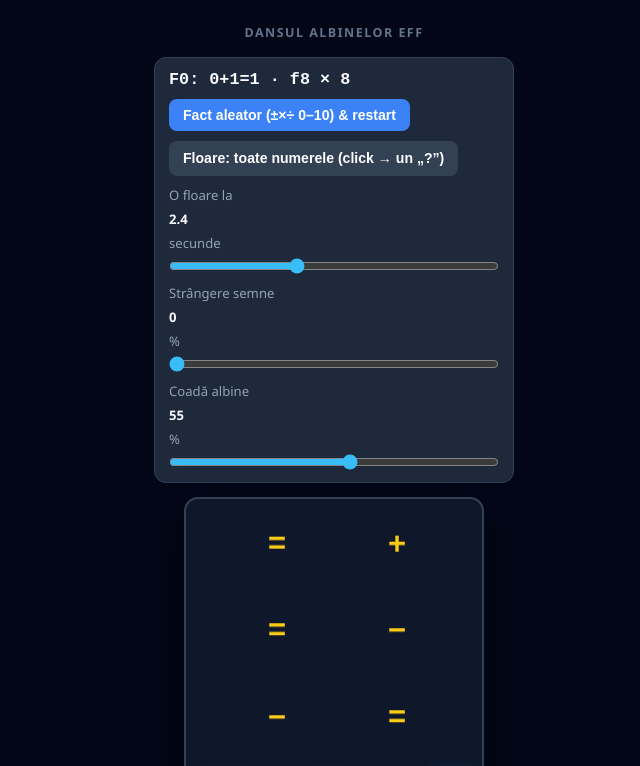
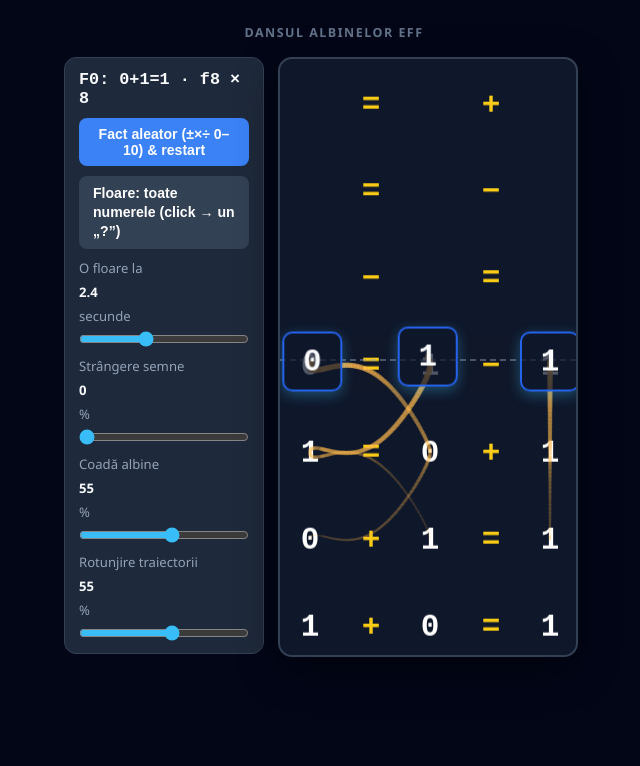
Before and after one commit to ion-motica/yl, a website: page Dansul albinelor EFF/index.html in a window 1280 px wide. Shown: the top 766 px of the page, without its empty margins (306-946 px from the left). Drawn offline with Linux system fonts and the light colour scheme.

Commit message:
number bees - slide rotunjure traiectorii
Co-authored-by: Cursor <cursoragent@cursor.com>

```diff
--- a/Dansul albinelor EFF/dans.js
+++ b/Dansul albinelor EFF/dans.js
@@ -51,6 +51,8 @@
     flowerDisplayMode: "all",
     signCompact: 0,
     trailLength: 55,
+    pathRoundness: 55,
+    sidebarWidth: 200,
   };
 
   const TRAIL_PALETTE = [
@@ -232,8 +234,16 @@
     );
   }
 
-  function buildBeeKeyframes(beeIndex, syncEvents) {
-    if (syncEvents.length === 0) return [];
+  function smoothstep(u) {
+    return u * u * (3 - 2 * u);
+  }
+
+  function buildBeeKeyframes(beeIndex, syncEvents, opts) {
+    if (syncEvents.length === 0) return { keyframes: [], segments: [], smoothU: false };
+
+    const round = clamp(opts.pathRoundness, 0, 100) / 100;
+    const refY = opts.referenceY;
+    const arenaH = opts.arenaHeight;
 
     const keyframes = syncEvents.map((ev) => ({
       t: ev.t,
@@ -242,7 +252,10 @@
     }));
 
     const segments = [];
-    const wander = 28 + beeIndex * 11;
+    const bulgeX = lerp(26, 48, round) + beeIndex * 8;
+    const liftY = lerp(10, arenaH * 0.2, round);
+    const along = lerp(0.24, 0.5, round);
+    const loftBlend = 0.5 + round * 0.4;
 
     for (let i = 0; i < keyframes.length - 1; i += 1) {
       const p0 = keyframes[i];
@@ -252,30 +265,30 @@
       const dy = p1.y - p0.y;
       const dist = Math.hypot(dx, dy) || 1;
       const nx = -dy / dist;
-      const ny = dx / dist;
-      const sign = beeIndex % 2 === 0 ? 1 : -1;
-      const bulge = sign * wander * (0.65 + 0.15 * beeIndex);
+      const arcSign = (i + beeIndex) % 2 === 0 ? 1 : -1;
+      const loftY = refY + arcSign * liftY;
+      const bx = bulgeX * lerp(1, 0.65, round);
 
       segments.push({
         t0: p0.t,
         t1: p1.t,
         p0x: p0.x,
         p0y: p0.y,
-        c1x: p0.x + dx * 0.28 + nx * bulge,
-        c1y: p0.y + dy * 0.28 + ny * bulge * 0.35,
-        c2x: p1.x - dx * 0.28 + nx * bulge * 0.6,
-        c2y: p1.y - dy * 0.28 - ny * bulge * 0.25,
+        c1x: p0.x + dx * along + nx * bx,
+        c1y: lerp(p0.y, loftY, loftBlend),
+        c2x: p1.x - dx * along + nx * bx * 0.55,
+        c2y: lerp(p1.y, loftY, loftBlend),
         p1x: p1.x,
         p1y: p1.y,
         dt,
       });
     }
 
-    return { keyframes, segments };
+    return { keyframes, segments, smoothU: round > 0.15 };
   }
 
   function evalBeePath(path, t) {
-    const { keyframes, segments } = path;
+    const { keyframes, segments, smoothU } = path;
     if (keyframes.length === 0) return { x: 0, y: 0 };
     if (t <= keyframes[0].t) return { x: keyframes[0].x, y: keyframes[0].y };
     const last = keyframes[keyframes.length - 1];
@@ -283,7 +296,8 @@
 
     for (const seg of segments) {
       if (t >= seg.t0 && t <= seg.t1) {
-        const u = seg.dt > 0 ? (t - seg.t0) / seg.dt : 0;
+        let u = seg.dt > 0 ? (t - seg.t0) / seg.dt : 0;
+        if (smoothU) u = smoothstep(u);
         return {
           x: cubicAt(seg.p0x, seg.c1x, seg.c2x, seg.p1x, u),
           y: cubicAt(seg.p0y, seg.c1y, seg.c2y, seg.p1y, u),
@@ -320,6 +334,9 @@
     _buildDom() {
       this.root = document.createElement("div");
       this.root.className = "dae-root";
+
+      this.main = document.createElement("div");
+      this.main.className = "dae-main";
 
       this.toolbar = document.createElement("div");
       this.toolbar.className = "dae-toolbar";
@@ -403,13 +420,36 @@
         this.trailLengthSlider
       );
 
+      this.roundSliderLabel = document.createElement("label");
+      this.roundSliderLabel.className = "dae-slider-label";
+
+      this.pathRoundnessOut = document.createElement("output");
+      this.pathRoundnessOut.className = "dae-interval-out";
+      this.pathRoundnessOut.textContent = String(this.options.pathRoundness);
+
+      this.pathRoundnessSlider = document.createElement("input");
+      this.pathRoundnessSlider.type = "range";
+      this.pathRoundnessSlider.min = "0";
+      this.pathRoundnessSlider.max = "100";
+      this.pathRoundnessSlider.step = "1";
+      this.pathRoundnessSlider.value = String(this.options.pathRoundness);
+      this.pathRoundnessSlider.className = "dae-slider";
+
+      this.roundSliderLabel.append(
+        "Rotunjire traiectorii ",
+        this.pathRoundnessOut,
+        "%",
+        this.pathRoundnessSlider
+      );
+
       this.toolbar.append(
         this.factLabel,
         this.btnRestart,
         this.btnDisplayMode,
         this.sliderLabel,
         this.signSliderLabel,
-        this.trailSliderLabel
+        this.trailSliderLabel,
+        this.roundSliderLabel
       );
 
       this.arenaWrap = document.createElement("div");
@@ -452,8 +492,10 @@
       );
       this.bees.forEach((b) => this.beeLayer.appendChild(b.el));
       this.arenaWrap.appendChild(this.arena);
-      this.root.append(this.toolbar, this.arenaWrap);
+      this.main.append(this.toolbar, this.arenaWrap);
+      this.root.append(this.main);
       this.container.replaceChildren(this.root);
+      this.toolbar.style.width = `${this.options.sidebarWidth}px`;
     }
 
     _bindControls() {
@@ -483,6 +525,19 @@
         if (this.options.trailLength <= 0) this._clearBeeTrails();
         this._drawBeeTrails(this._lastBeePositions);
       });
+      this.pathRoundnessSlider.addEventListener("input", () => {
+        this.options.pathRoundness = Number(this.pathRoundnessSlider.value);
+        this.pathRoundnessOut.textContent = this.pathRoundnessSlider.value;
+        this._rebuildBeePaths();
+      });
+    }
+
+    _pathBuildOpts() {
+      return {
+        pathRoundness: this.options.pathRoundness,
+        referenceY: this.referenceY,
+        arenaHeight: this.options.arenaHeight,
+      };
     }
 
     _clearBeeTrails() {
@@ -905,7 +960,9 @@
 
       events.sort((a, b) => a.t - b.t);
       this.syncHorizon = events.length ? events[events.length - 1].t : now + 10;
-      this.beePaths = this.trioSlots.map((_, i) => buildBeeKeyframes(i, events));
+      this.beePaths = this.trioSlots.map((_, i) =>
+        buildBeeKeyframes(i, events, this._pathBuildOpts())
+      );
     }
 
     _flowerInRefBand(flower) {
@@ -1074,6 +1131,13 @@
         this.trailLengthSlider.value = String(partial.trailLength);
         this.trailLengthOut.textContent = String(partial.trailLength);
       }
+      if (partial.pathRoundness != null) {
+        this.pathRoundnessSlider.value = String(partial.pathRoundness);
+        this.pathRoundnessOut.textContent = String(partial.pathRoundness);
+      }
+      if (partial.sidebarWidth != null) {
+        this.toolbar.style.width = `${partial.sidebarWidth}px`;
+      }
       this._layoutMetrics();
       this._refreshFlowerCellWidths();
       this.flowers.forEach((f) => this._applyFlowerDisplay(f));
--- a/Dansul albinelor EFF/index.html
+++ b/Dansul albinelor EFF/index.html
@@ -27,7 +27,7 @@
     }
 
     #mount {
-      width: min(100%, 360px);
+      width: min(100%, 540px);
     }
 
     .dae-root {
@@ -40,11 +40,19 @@
       --dae-flash: rgba(255, 140, 0, 0.55);
     }
 
+    .dae-main {
+      display: flex;
+      flex-direction: row;
+      align-items: flex-start;
+      gap: 14px;
+    }
+
     .dae-toolbar {
       display: flex;
       flex-direction: column;
       gap: 10px;
-      margin-bottom: 14px;
+      flex-shrink: 0;
+      width: 200px;
       padding: 12px 14px;
       background: #1e293b;
       border-radius: 12px;
@@ -101,8 +109,7 @@
     }
 
     .dae-arena-wrap {
-      display: flex;
-      justify-content: center;
+      flex-shrink: 0;
     }
 
     .dae-arena {
```
